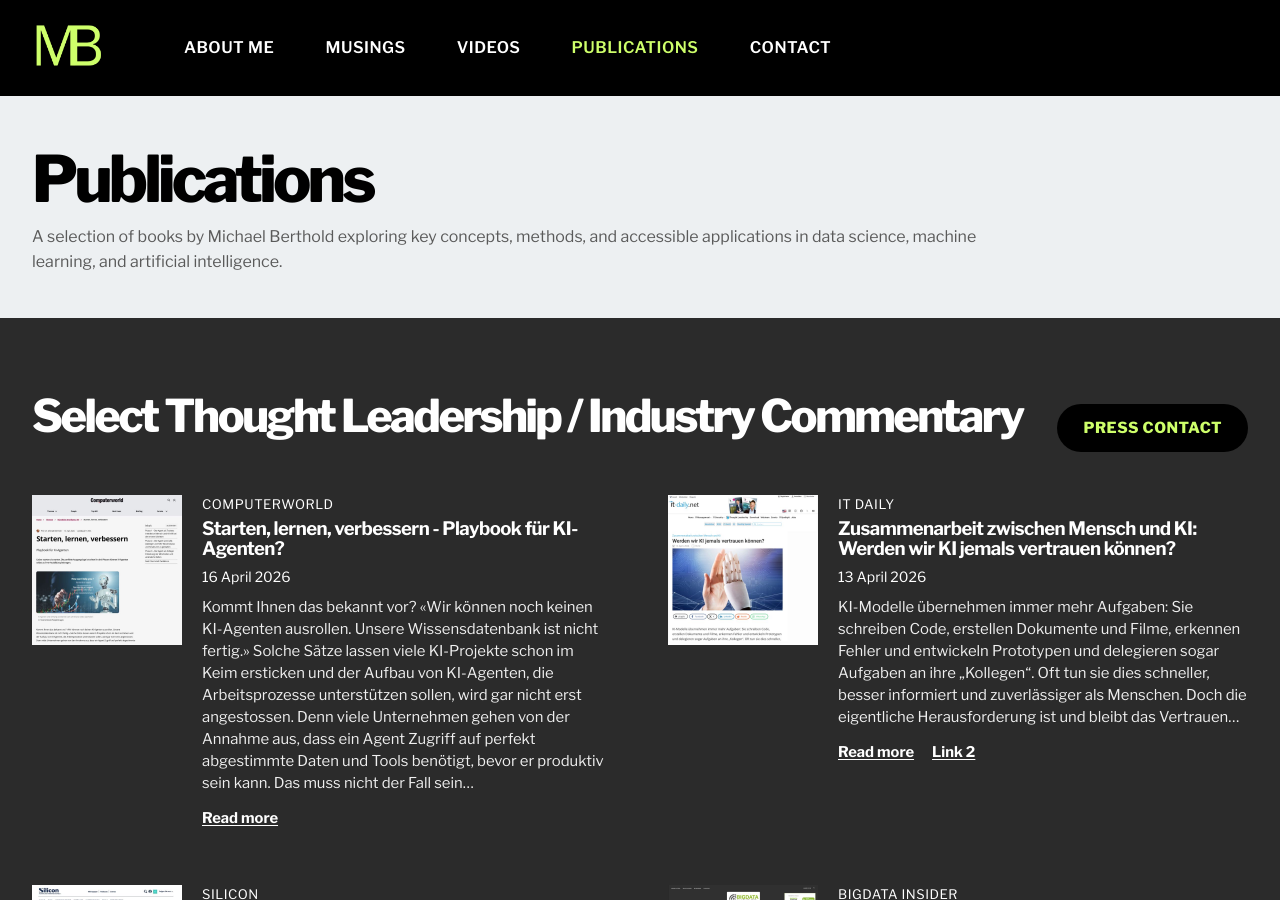
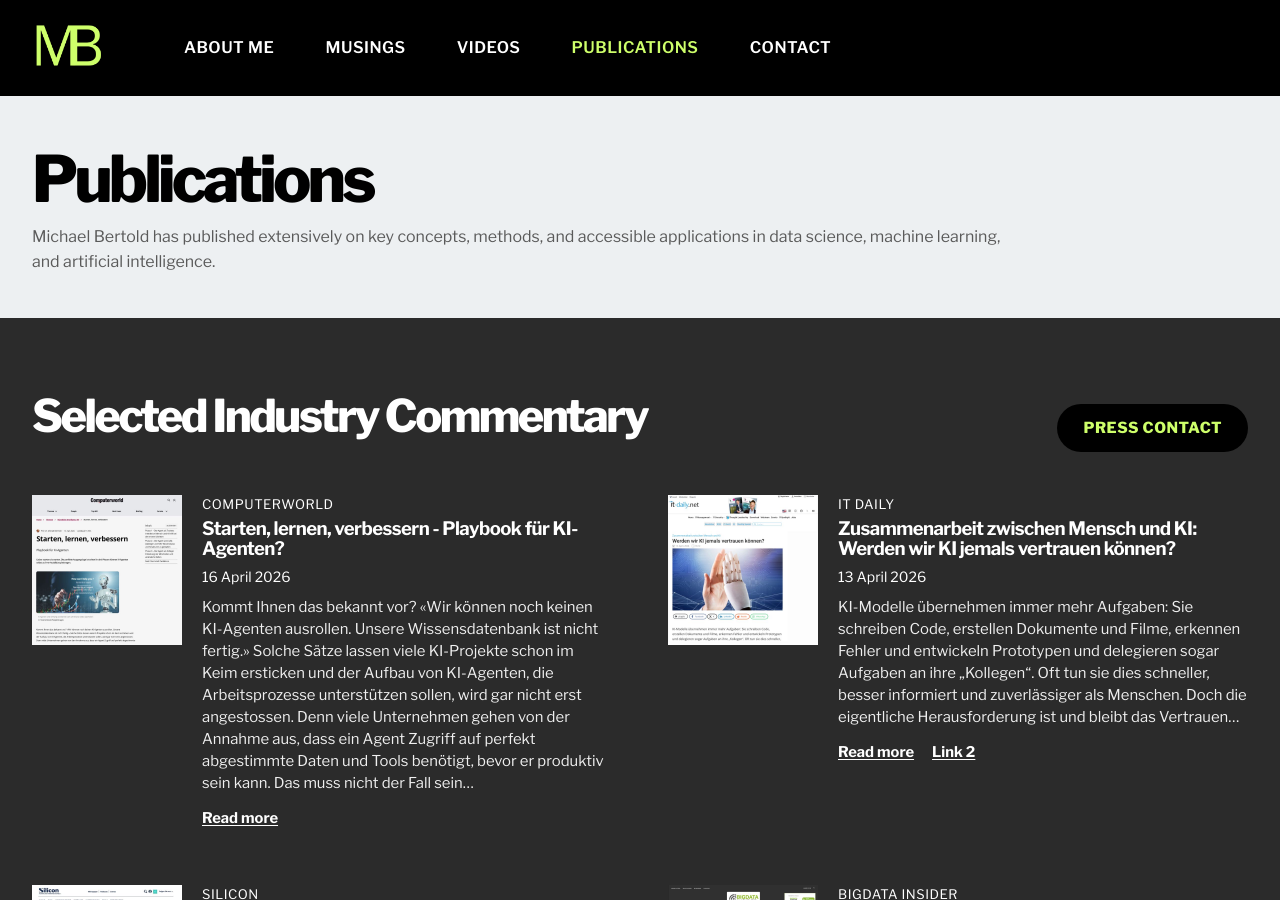
Before and after one commit to lacahelpme/mb, a Jekyll site: the page built from publications.html, in a window 1280 px wide and 900 px high. Built offline with Jekyll 4.4.1, drawn with Linux system fonts in a browser that asks for light colours; some of the changed text lies outside the part shown.

Commit message:
Update publications.html

```diff
--- a/publications.html
+++ b/publications.html
@@ -13,7 +13,7 @@ permalink: /publications/
   <div class="container">
     <h1 class="subpage-intro-title">Publications</h1>
     <p class="subpage-intro-text">
-      A selection of books by Michael Berthold exploring key concepts, methods, and accessible applications in data science, machine learning, and artificial intelligence.
+     Michael Bertold has published extensively on key concepts, methods, and accessible applications in data science, machine learning, and artificial intelligence.
     </p>
   </div>
 </section>
@@ -75,7 +75,7 @@ permalink: /publications/
   <div class="container">
     <div class="publications-band-head">
       <h2 class="section-title section-title-light">
-        Select Thought Leadership / Industry Commentary
+        Selected Industry Commentary
       </h2>
 
       <div class="publications-band-actions">
@@ -144,7 +144,7 @@ permalink: /publications/
   <div class="container">
 
     <div class="subpage-text-block">
-      <h2 class="subpage-text-title">Other Publications</h2>
+      <h2 class="subpage-text-title">Industry Commentary</h2>
 
       <ul class="subpage-text-list">
         {% assign featured_overflow = featured_publications | slice: 6, 1000 %}
```
